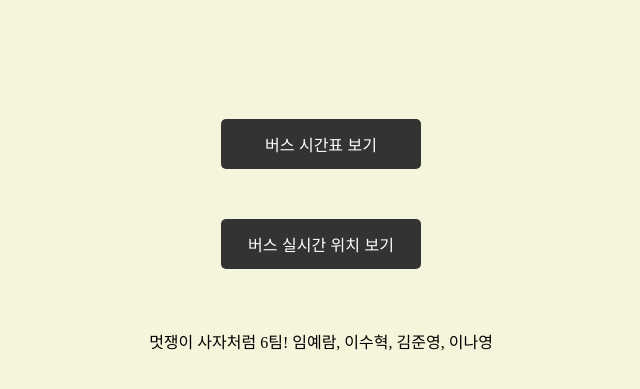
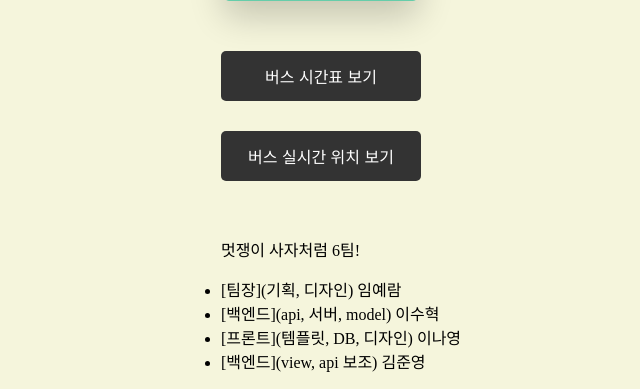
Before and after one commit to leestana01/Hufs_BusTime, a Django app: page / in a window 1280 px wide. Shown: the part 411-800 px from the top of the page, without its empty margins (319-959 px from the left). Run offline with Django 4.2, Linux system fonts and the light colour scheme; some libraries are stand-ins or nearby versions; some web fonts are replaced.

Commit message:
일부 사항 변경

```diff
--- a/bustimeline/DownBus/templates/mainpage.html
+++ b/bustimeline/DownBus/templates/mainpage.html
@@ -1,6 +1,7 @@
 <!DOCTYPE html>
 <html>
 <head>
+    <meta name="viewport" content="width=device-width, initial-scale=1.0">
     <title>버스 시간표 알리미</title>
     <style>
         body {
@@ -19,7 +20,7 @@
             border-radius: 50%;
             background-size: cover;
             background-position: center;
-            margin-top: 50px;
+            background-repeat: no-repeat;
             position: relative;
             overflow: hidden;
 
@@ -35,27 +36,35 @@
         .circle:before {
             content: "";
             position: absolute;
-            top: -10px;
-            right: -10px;
-            bottom: -10px;
-            left: -10px;
             background-image: url('/bustimeline/bus.svg');
             background-size: cover;
             background-position: center;
             z-index: -1;
         }
 
+        .enter-url {
+            padding: 10px;
+            margin-top: 10px;
+            font-weight: bold;
+            font-family: 'Main';
+            background-color: white;
+
+            border: 3px solid mediumaquamarine;
+            border-radius: 5px;
+            box-shadow: 0 15px 35px rgba(0, 0, 0, 0.2);
+        }
+
         .button-container {
             display: flex;
             flex-direction: column;
             align-items: center;
-            margin-top: 160px;
+            margin-top: 50px;
         }
 
         .button {
             width: 200px;
             height: 50px;
-            margin-bottom: 50px;
+            margin-bottom: 30px;
             background-color: #333;
             color: #fff;
             border: none;
@@ -64,17 +73,34 @@
             cursor: pointer;
         }
 
+        @font-face {
+            font-family: 'Main';
+            src: url('https://cdn.jsdelivr.net/gh/projectnoonnu/noonfonts_11-01@1.0/NanumSquareNeo-Variable.woff2') format('woff2');
+            font-weight: normal;
+            font-style: normal;
+        }
 
     </style>
+    <script src="http://code.jquery.com/jquery-latest.min.js"></script>
+    <script type="text/javascript" src="js/clipboard.min.js"></script>
 </head>
 
 <!--png에서 svg로 이미지 변환 성공(모든 페이지 로고에서 적용 완료)!-->
 <body>
+    <img src="/static/logo.png" style="width:150px">
     <div class="circle" style="background-image: url('/static/bus.svg');"></div>
+    <a href="/"><div class="enter-url">http://버스언제와.웹.한국</div></a>
     <div class="button-container">
         <button class="button" onclick="window.location.href='/bus-list-up/'">버스 시간표 보기</button>
         <button class="button" onclick="window.location.href='/bus-list/'">버스 실시간 위치 보기</button>
     </div>
-    <p style="margin-top: 10px;">멋쟁이 사자처럼 6팀! 임예람, 이수혁, 김준영, 이나영</p>
+
+    <ul style="font-family: Main; ">
+        <p style="margin-top: 10px;">멋쟁이 사자처럼 6팀!</p>
+        <li>[팀장](기획, 디자인) 임예람</li>
+        <li>[백엔드](api, 서버, model) 이수혁</li>
+        <li>[프론트](템플릿, DB, 디자인) 이나영</li>
+        <li>[백엔드](view, api 보조) 김준영</li>
+    </ul>
 </body>
 </html>
--- a/bustimeline/DownBus/views.py
+++ b/bustimeline/DownBus/views.py
@@ -32,4 +32,4 @@ def bus_list_up(request):
     return render(request, 'bus_list_up.html',context)
 
 def mainPage(request):
-    return render(request, 'mainPage.html')
+    return render(request, 'mainpage.html')
```
